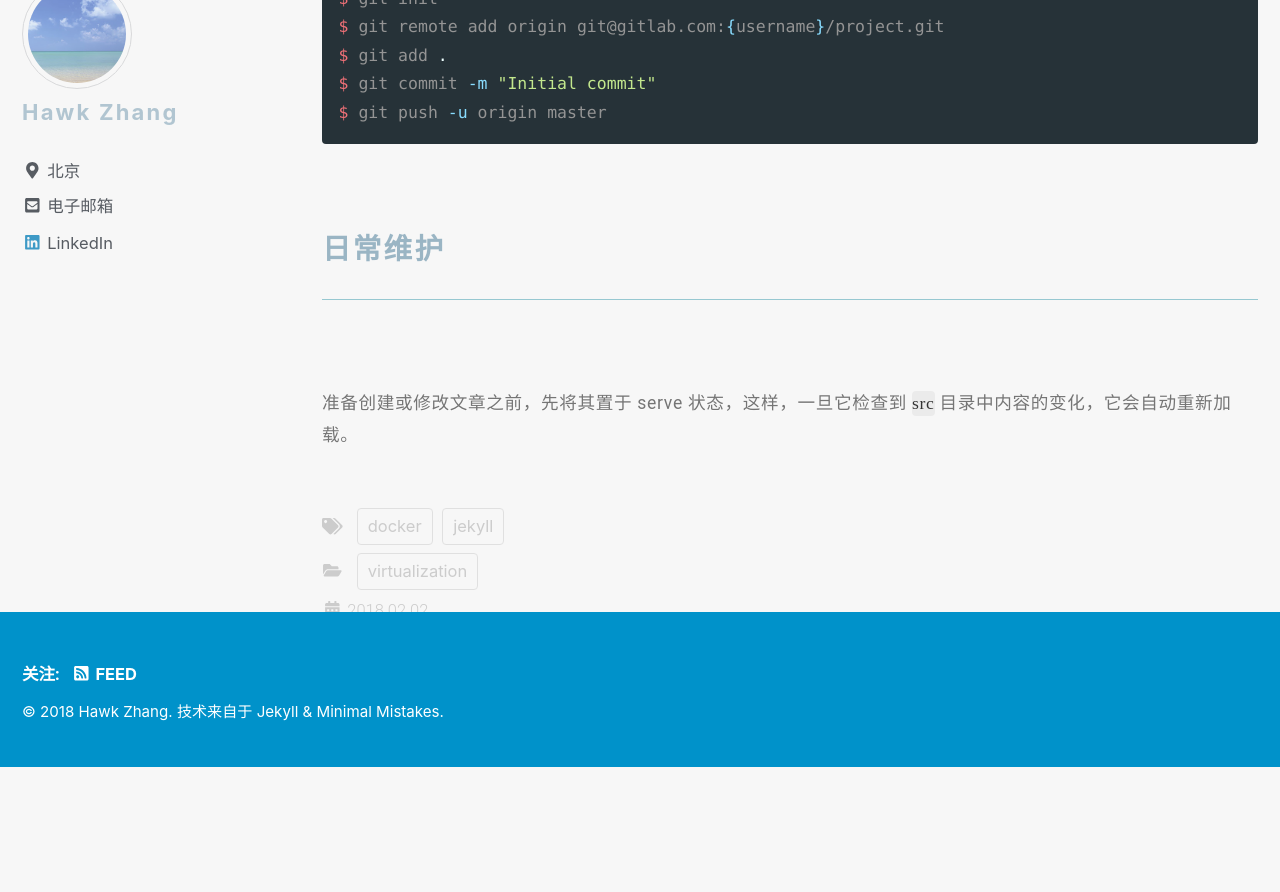
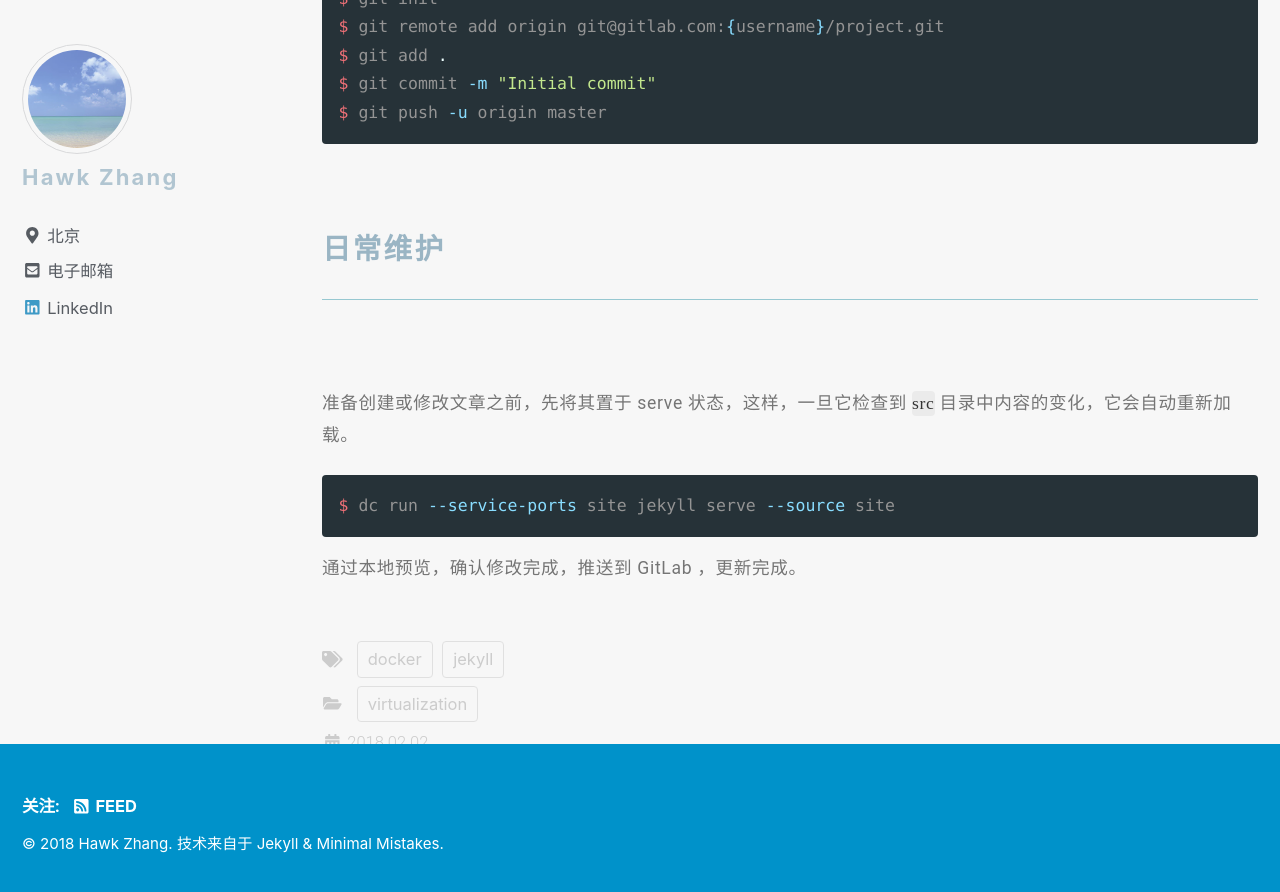
Before and after one commit to narru888/linotes_note, a Jekyll site: the page built from _posts/docker/2018-02-02-docker.jekyll.md, in a window 1280 px wide and 900 px high, scrolled down 5150 px. Shown: the top 892 px of the window. Built offline with Jekyll 4.4.1, drawn with Linux system fonts in a browser that asks for light colours; nearby versions of some CDN libraries; a script that is not in the unit is left out; before the commit the page ends 5917 px from its top, so only the background shows below that.

Commit message:
update on 2018-10-29 10:33:01 CST

````diff
--- a/_posts/docker/2018-02-02-docker.jekyll.md
+++ b/_posts/docker/2018-02-02-docker.jekyll.md
@@ -198,3 +198,9 @@
 ### 日常维护
 
 准备创建或修改文章之前，先将其置于 serve 状态，这样，一旦它检查到 `src` 目录中内容的变化，它会自动重新加载。
+
+```bash
+$ dc run --service-ports site jekyll serve --source site
+```
+
+通过本地预览，确认修改完成，推送到 GitLab ，更新完成。
````
